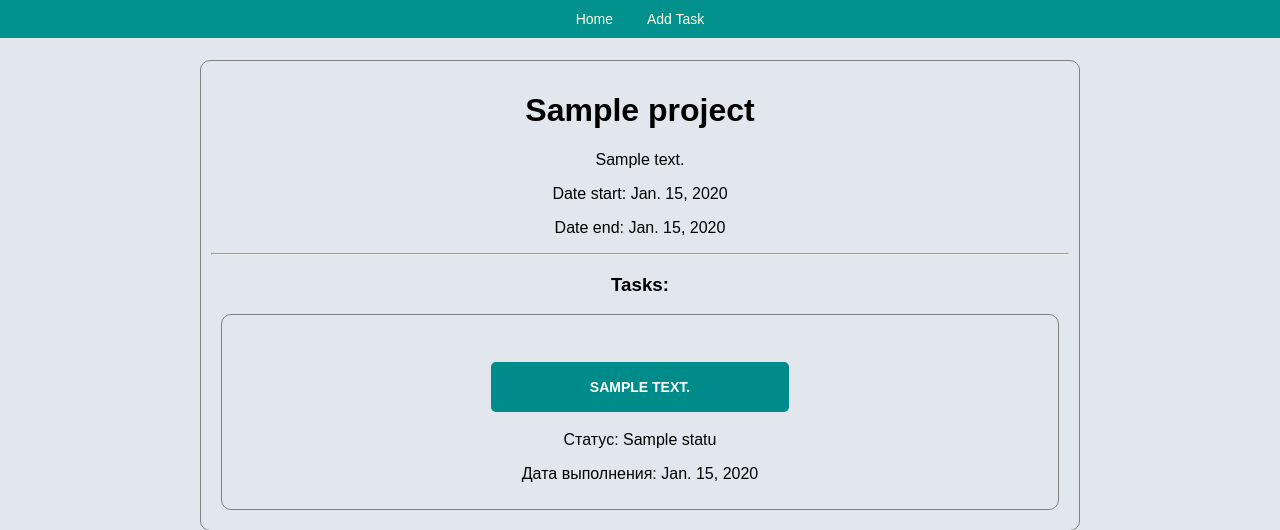
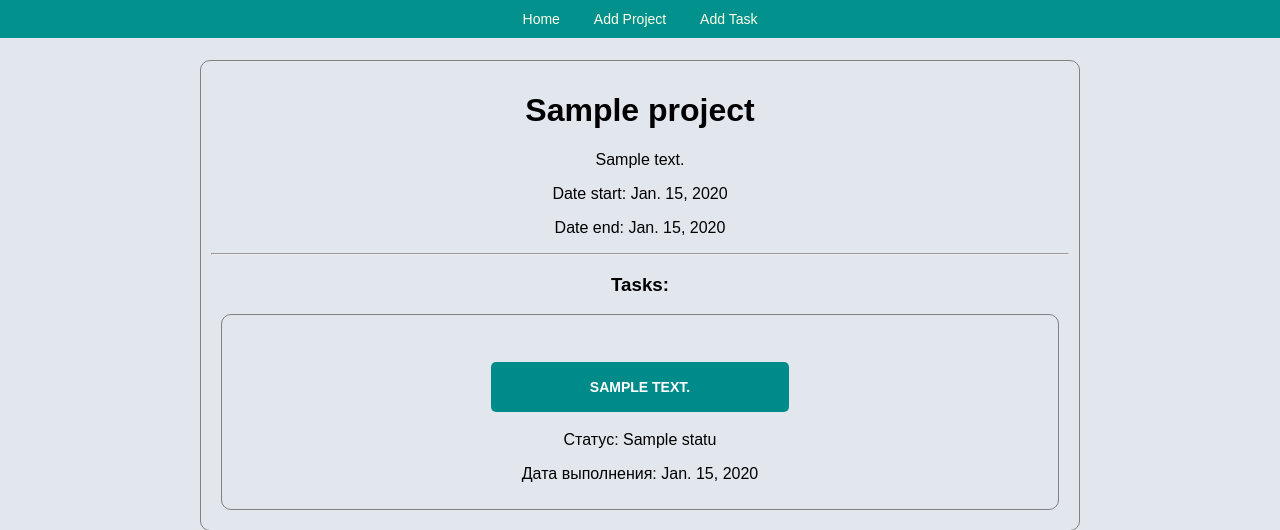
Before and after one commit to Beknasar/python_group_6_homework_61_Ulanbek_uulu_Beknasar, a Django app: page /project/1/ in a window 1280 px wide. Shown: the top 530 px of the page. Run offline with Django 3.2, Linux system fonts and the light colour scheme; tables that the repository leaves empty hold one stand-in row (values such as "Sample post"); parts of the project's set-up code (start-up, migrations or seed data) failed here and were passed over; some libraries are stand-ins or nearby versions.

Commit message:
Добавлено создание проекта на Django'вском CreateView и пагинация задач.

```diff
--- a/source/main/urls.py
+++ b/source/main/urls.py
@@ -15,7 +15,7 @@ Including another URLconf
 """
 from django.contrib import admin
 from django.urls import path
-from webapp.views import IndexView, TaskCreateView, DeleteView, TaskView, UpdateView, ProjectView
+from webapp.views import IndexView, TaskCreateView, DeleteView, TaskView, UpdateView, ProjectView, ProjectCreateView
 
 urlpatterns = [
     path('admin/', admin.site.urls),
@@ -25,5 +25,6 @@ urlpatterns = [
     path('tasks/<int:pk>/delete/', DeleteView.as_view(), name='task_delete'),
     path('tasks/<int:pk>/update/', UpdateView.as_view(), name='task_update'),
 
-    path('project/<int:pk>/', ProjectView.as_view(), name='project_view')
+    path('project/<int:pk>/', ProjectView.as_view(), name='project_view'),
+    path('project/add/', ProjectCreateView.as_view(), name='project_create'),
 ]
--- a/source/webapp/templates/base.html
+++ b/source/webapp/templates/base.html
@@ -16,7 +16,7 @@
     <div class="container">
         <ul class="menu">
             <li><a href="{% url 'index' %}">Home</a></li>
-            <li><a href="{% url 'task_create' %}">Add Task</a></li>
+            <li><a href="{% url 'project_create' %}">Add Project</a></li>
             {% block menu %}{% endblock %}
         </ul>
         {% block search %}
--- a/source/webapp/templates/project/project_view.html
+++ b/source/webapp/templates/project/project_view.html
@@ -7,7 +7,9 @@
 {#    <li><a href="{% url 'article_delete' article.pk %}">Delete</a></li>#}
 {#    <li><a href="{% url 'article_comment_add' article.pk %}">Add Comment</a></li>#}
 {#{% endblock %}#}
-
+{% block menu %}
+          <li><a href="{% url 'task_create' %}">Add Task</a></li>
+{% endblock %}
 {% block content %}
     <div class="box">
         <h1>{{ project.name }}</h1>
--- a/source/webapp/views.py
+++ b/source/webapp/views.py
@@ -6,8 +6,9 @@ from webapp.models import Tasks, Project
 from django.views.generic import View, TemplateView, FormView, ListView, DetailView, CreateView
 
 from django.http import HttpResponseNotAllowed
-from .forms import TaskForm, SearchForm
+from .forms import TaskForm, SearchForm, ProjectForm
 from django.db.models import Q, F
+
 
 class IndexView(ListView):
     template_name = 'project/index.html'
@@ -62,7 +63,14 @@ class ProjectView(DetailView):
         else:
             return tasks, None, False
 
-# class ProjectCreateView():
+
+class ProjectCreateView(CreateView):
+    template_name = 'project/project_create.html'
+    form_class = ProjectForm
+    model = Project
+
+    def get_success_url(self):
+        return reverse('project_view', kwargs={'pk': self.object.pk})
 
 
 class TaskView(TemplateView):
```
Also changed, not shown: source/webapp/forms.py (+6 -1 lines), source/webapp/templates/project/project_create.html (added, +9 -0 lines).
